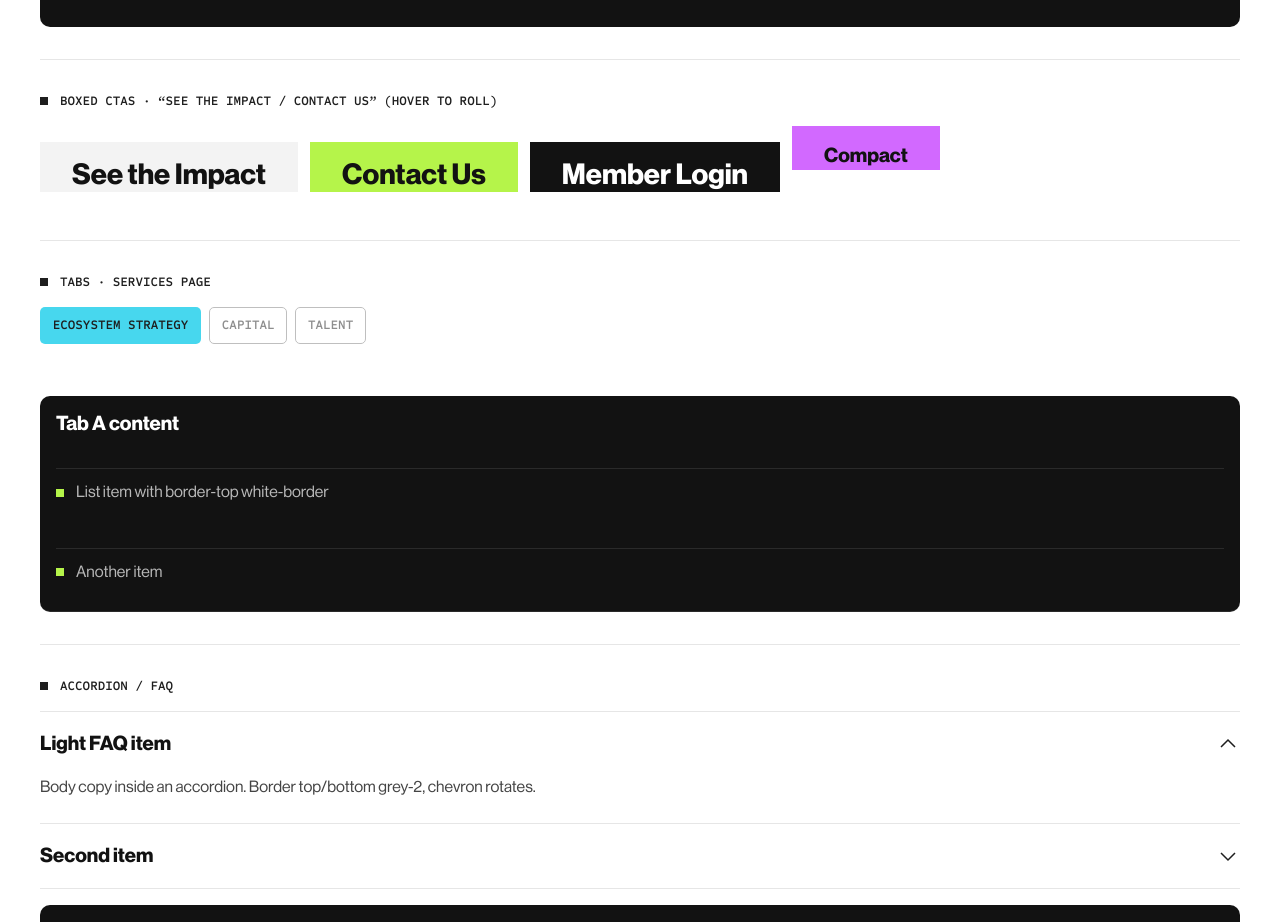
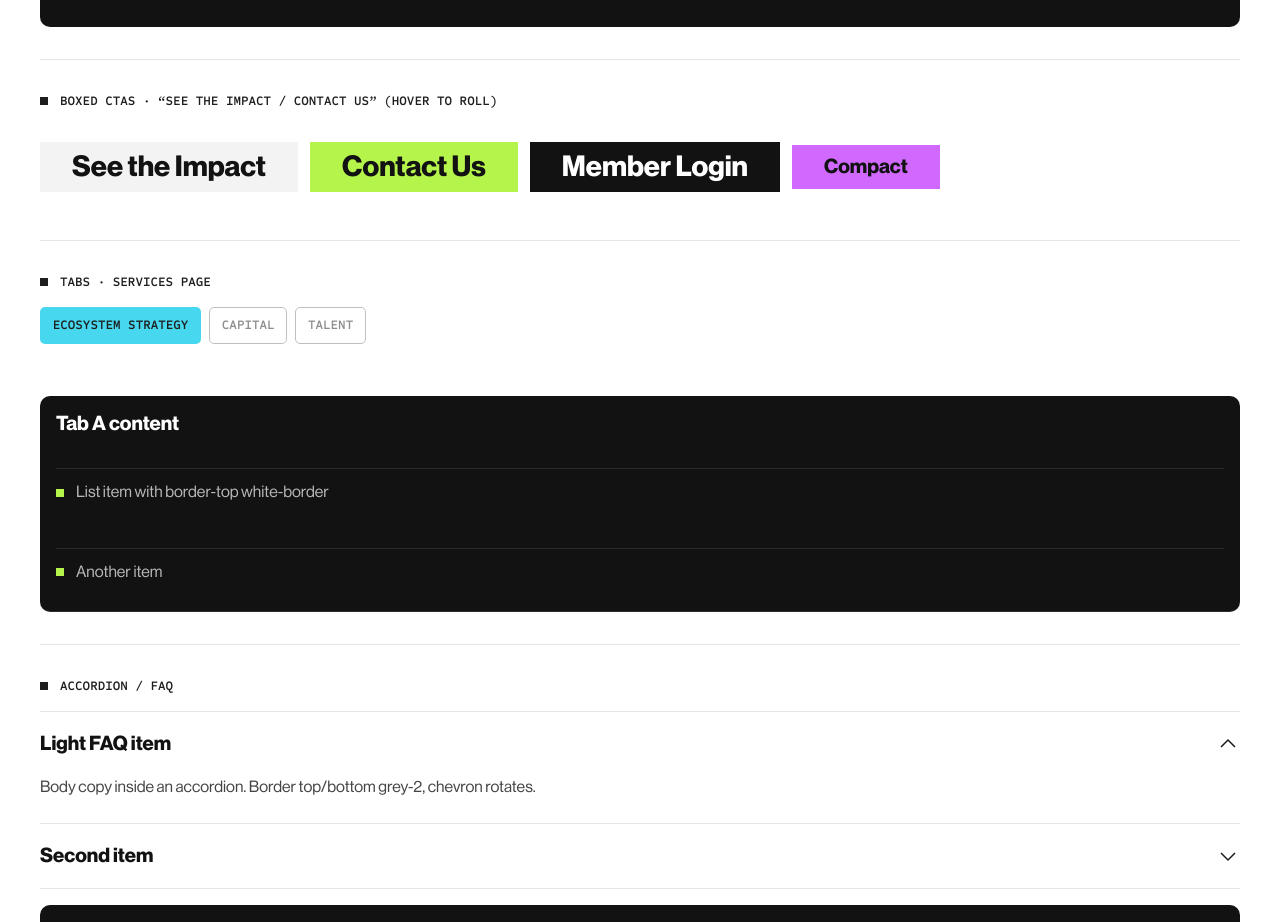
Before and after one commit to uxhawk/the-builder-platform, a React (Vite) app: page /styleguide in a window 1280 px wide. Shown: the part 2304-3226 px from the top of the page. Built offline with nearby package versions, Linux system fonts and the light colour scheme.

Commit message:
update button styles

```diff
--- a/src/styles/tbp.css
+++ b/src/styles/tbp.css
@@ -145,15 +145,15 @@
 .box-format-div.dark .heading-h4 { color: var(--colors-interface--white); }
 .box-format-div.magenta { background-color: var(--colors-brand--magenta); }
 .box-format-div.sky { background-color: var(--colors-brand--sky-blue); }
-.box-format-div.roll { height: 50px; overflow: hidden; flex-flow: column; justify-content: flex-start; gap: 1em; }
-.box-format-div.roll .heading-h4 { transition: transform var(--motion--fast) ease; flex: none; line-height: 50px; white-space: nowrap; }
-.box-format-div.roll:hover .heading-h4 { transform: translateY(calc(-50px - 1em)); }
+/* Roll: two copies of the label stacked; hover slides the second into view. Height and gap share one
+   variable so the slide distance always matches (em units differed between box and heading). */
+.box-format-div.roll { --roll-h: 50px; --roll-gap: 16px; height: var(--roll-h); padding-top: 0; padding-bottom: 0; overflow: hidden; flex-flow: column; justify-content: flex-start; gap: var(--roll-gap); }
+.box-format-div.roll .heading-h4 { transition: transform var(--motion--fast) ease; flex: none; line-height: var(--roll-h); white-space: nowrap; }
+.box-format-div.roll:hover .heading-h4 { transform: translateY(calc(-1 * (var(--roll-h) + var(--roll-gap)))); }
 .box-format-div.compact { margin: 0; }
 .box-format-div.compact .heading-h4 { font-size: var(--typography--h5-size); }
-.box-format-div.compact.roll { height: 44px; }
-.box-format-div.compact.roll .heading-h4 { line-height: 44px; }
-.box-format-div.compact.roll:hover .heading-h4 { transform: translateY(calc(-44px - 1em)); }
-.cta-container { display: flex; }
+.box-format-div.compact.roll { --roll-h: 44px; }
+.cta-container { display: flex; align-items: center; }
 @media screen and (max-width: 767px) { .cta-container { flex-flow: column; gap: 1em; } }
 
 /* ---------- Banner (magenta strip) ---------- */
```
